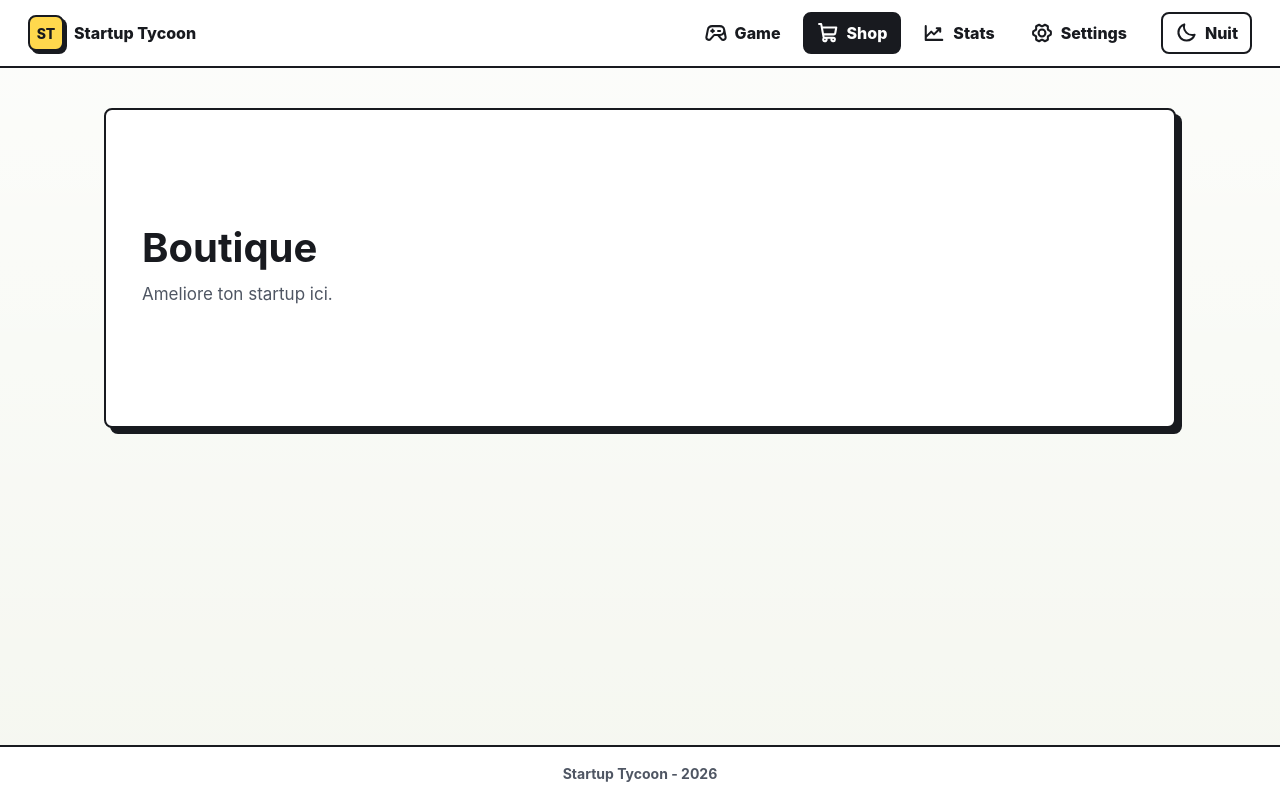
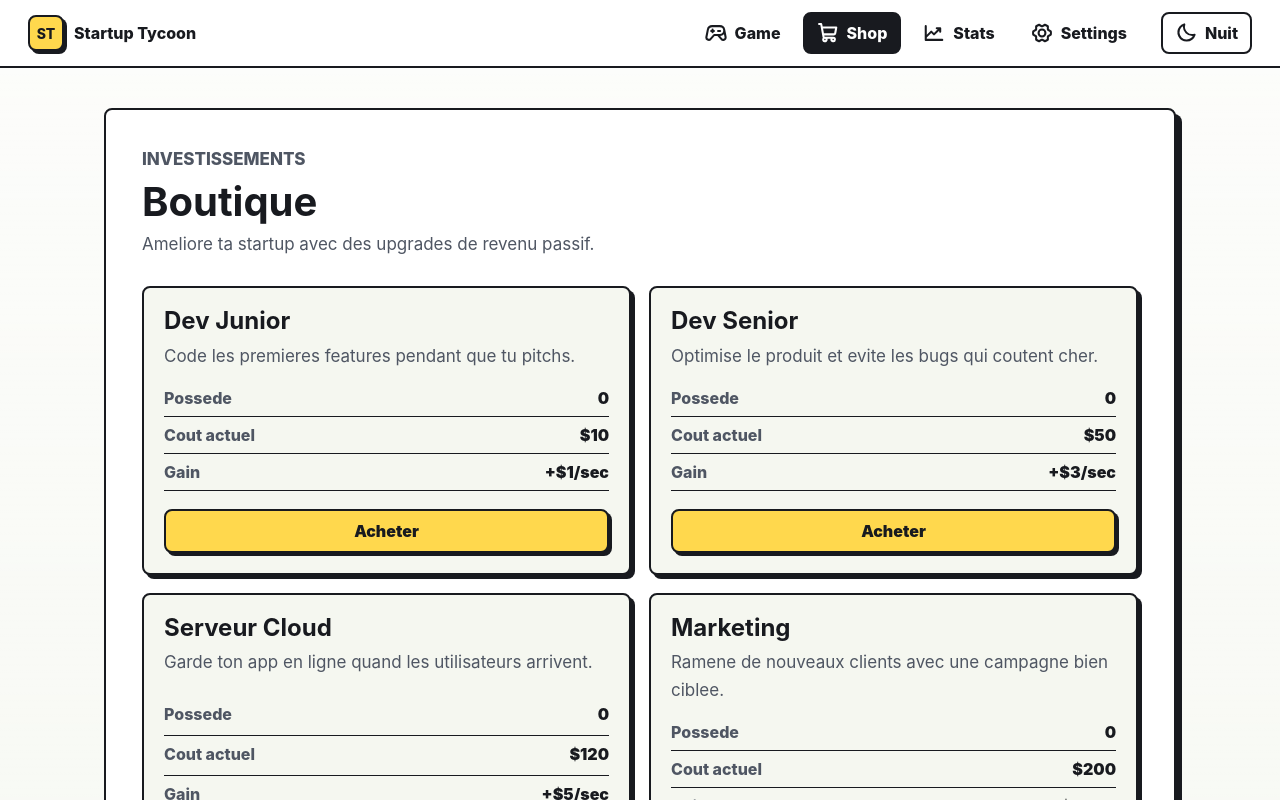
Before and after one commit to JoVibess/startup-tycoon, a React (Vite) app: page /shop in a window 1280 px wide. Shown: the top 800 px of the page. Built offline with nearby package versions, Linux system fonts and the light colour scheme.

Commit message:
ADD [upgrades] Ajout des data upgrates + la formule

```diff
--- /dev/null
+++ b/src/data/upgrades.js
@@ -0,0 +1,50 @@
+export const initialUpgrades = [
+  {
+    id: 'junior-dev',
+    name: 'Dev Junior',
+    baseCost: 10,
+    incomePerSecondGain: 1,
+    count: 0,
+    description: 'Code les premieres features pendant que tu pitchs.',
+  },
+  {
+    id: 'senior-dev',
+    name: 'Dev Senior',
+    baseCost: 50,
+    incomePerSecondGain: 3,
+    count: 0,
+    description: 'Optimise le produit et evite les bugs qui coutent cher.',
+  },
+  {
+    id: 'cloud-server',
+    name: 'Serveur Cloud',
+    baseCost: 120,
+    incomePerSecondGain: 5,
+    count: 0,
+    description: 'Garde ton app en ligne quand les utilisateurs arrivent.',
+  },
+  {
+    id: 'marketing-campaign',
+    name: 'Marketing',
+    baseCost: 200,
+    incomePerSecondGain: 7,
+    count: 0,
+    description: 'Ramene de nouveaux clients avec une campagne bien ciblee.',
+  },
+  {
+    id: 'cto',
+    name: 'CTO',
+    baseCost: 500,
+    incomePerSecondGain: 15,
+    count: 0,
+    description: 'Structure la tech et transforme le chaos en roadmap.',
+  },
+  {
+    id: 'data-center',
+    name: 'Data Center',
+    baseCost: 2000,
+    incomePerSecondGain: 50,
+    count: 0,
+    description: 'Industrialise ton empire avec une infrastructure massive.',
+  },
+]
--- a/src/pages/Shop.jsx
+++ b/src/pages/Shop.jsx
@@ -1,8 +1,46 @@
+import { initialUpgrades } from '../data/upgrades'
+import { getUpgradeCost } from '../utils/getUpgradeCost'
+
 function Shop() {
   return (
-    <main>
-      <h1>Boutique</h1>
-      <p>Ameliore ton startup ici.</p>
+    <main className="shop-page">
+      <header className="shop-header">
+        <p className="eyebrow">Investissements</p>
+        <h1>Boutique</h1>
+        <p>Ameliore ta startup avec des upgrades de revenu passif.</p>
+      </header>
+
+      <section className="upgrade-list" aria-label="Liste des upgrades">
+        {initialUpgrades.map((upgrade) => {
+          const currentCost = getUpgradeCost(upgrade.baseCost, upgrade.count)
+
+          return (
+            <article className="upgrade-card" key={upgrade.id}>
+              <div>
+                <h2>{upgrade.name}</h2>
+                <p>{upgrade.description}</p>
+              </div>
+
+              <dl className="upgrade-details">
+                <div>
+                  <dt>Possede</dt>
+                  <dd>{upgrade.count}</dd>
+                </div>
+                <div>
+                  <dt>Cout actuel</dt>
+                  <dd>${currentCost}</dd>
+                </div>
+                <div>
+                  <dt>Gain</dt>
+                  <dd>+${upgrade.incomePerSecondGain}/sec</dd>
+                </div>
+              </dl>
+
+              <button type="button">Acheter</button>
+            </article>
+          )
+        })}
+      </section>
     </main>
   )
 }
--- a/src/styles/App.css
+++ b/src/styles/App.css
@@ -320,6 +320,84 @@ button {
   outline-offset: 2px;
 }
 
+.shop-page {
+  align-content: start;
+  justify-items: stretch;
+}
+
+.shop-header {
+  display: grid;
+  gap: 8px;
+}
+
+.upgrade-list {
+  display: grid;
+  grid-template-columns: repeat(2, minmax(0, 1fr));
+  gap: 18px;
+  padding-top: 16px;
+}
+
+.upgrade-card {
+  display: grid;
+  gap: 18px;
+  padding: 20px;
+  border: 2px solid var(--border);
+  border-radius: 8px;
+  background: var(--page-bg);
+  box-shadow: 4px 4px 0 var(--shadow);
+}
+
+.upgrade-card h2 {
+  margin: 0 0 8px;
+  font-size: 24px;
+  line-height: 1.1;
+}
+
+.upgrade-details {
+  display: grid;
+  gap: 8px;
+  margin: 0;
+}
+
+.upgrade-details div {
+  display: flex;
+  justify-content: space-between;
+  gap: 12px;
+  padding-bottom: 8px;
+  border-bottom: 1px solid var(--border);
+}
+
+.upgrade-details dt {
+  color: var(--muted-text);
+  font-weight: 800;
+}
+
+.upgrade-details dd {
+  margin: 0;
+  font-weight: 900;
+}
+
+.upgrade-card button {
+  min-height: 44px;
+  border: 2px solid var(--border);
+  border-radius: 8px;
+  background: var(--accent);
+  color: var(--accent-text);
+  font-weight: 900;
+  box-shadow: 3px 3px 0 var(--shadow);
+}
+
+@media (max-width: 768px) {
+  .upgrade-list {
+    width: 100%;
+    grid-template-columns: 1fr;
+  }
+
+  .upgrade-card {
+    width: 100%;
+  }
+}
+
 .app-footer {
   padding: 18px 24px;
   border-top: 2px solid var(--border);
--- /dev/null
+++ b/src/utils/getUpgradeCost.js
@@ -0,0 +1,3 @@
+export function getUpgradeCost(baseCost, count) {
+  return Math.round(baseCost * 1.15 ** count)
+}
```
